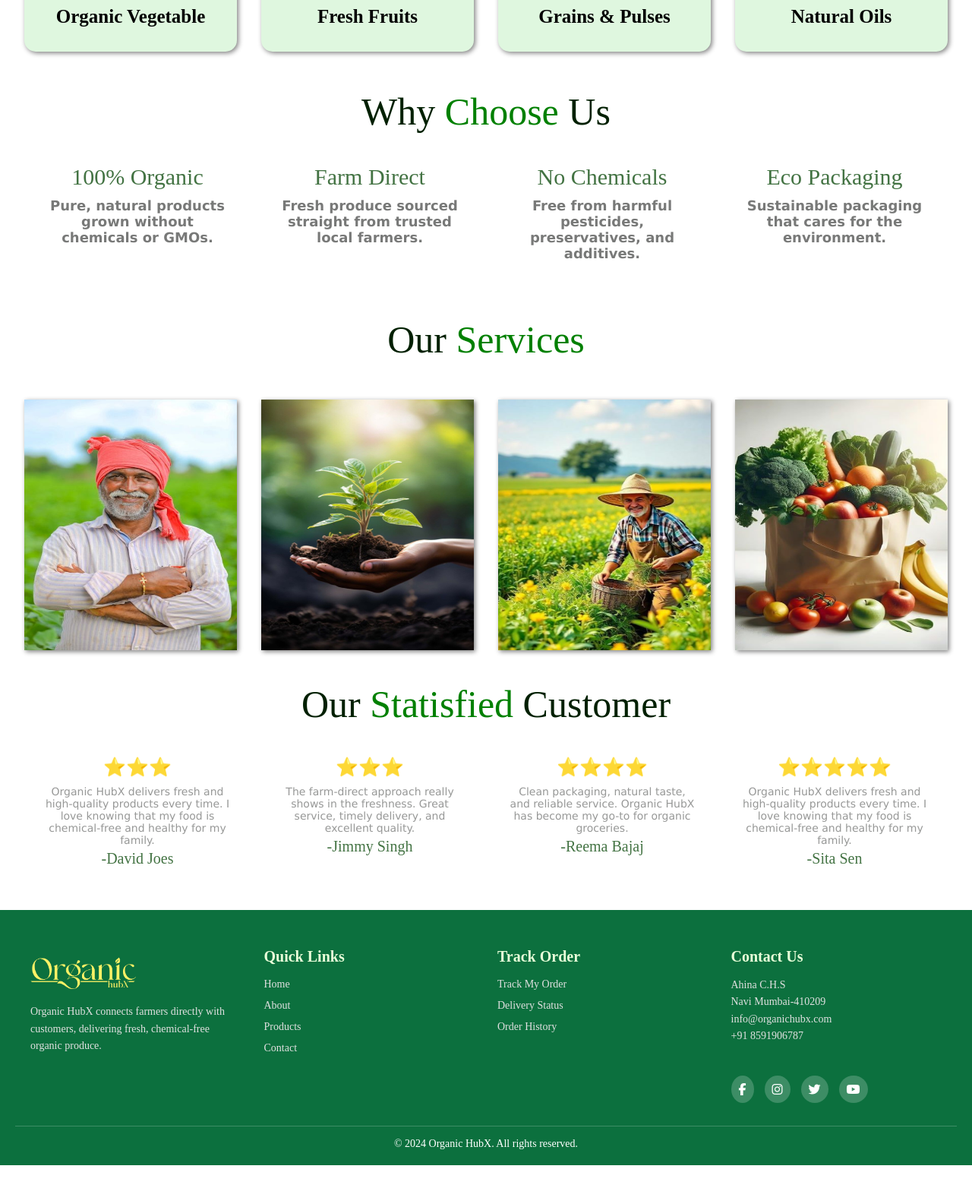
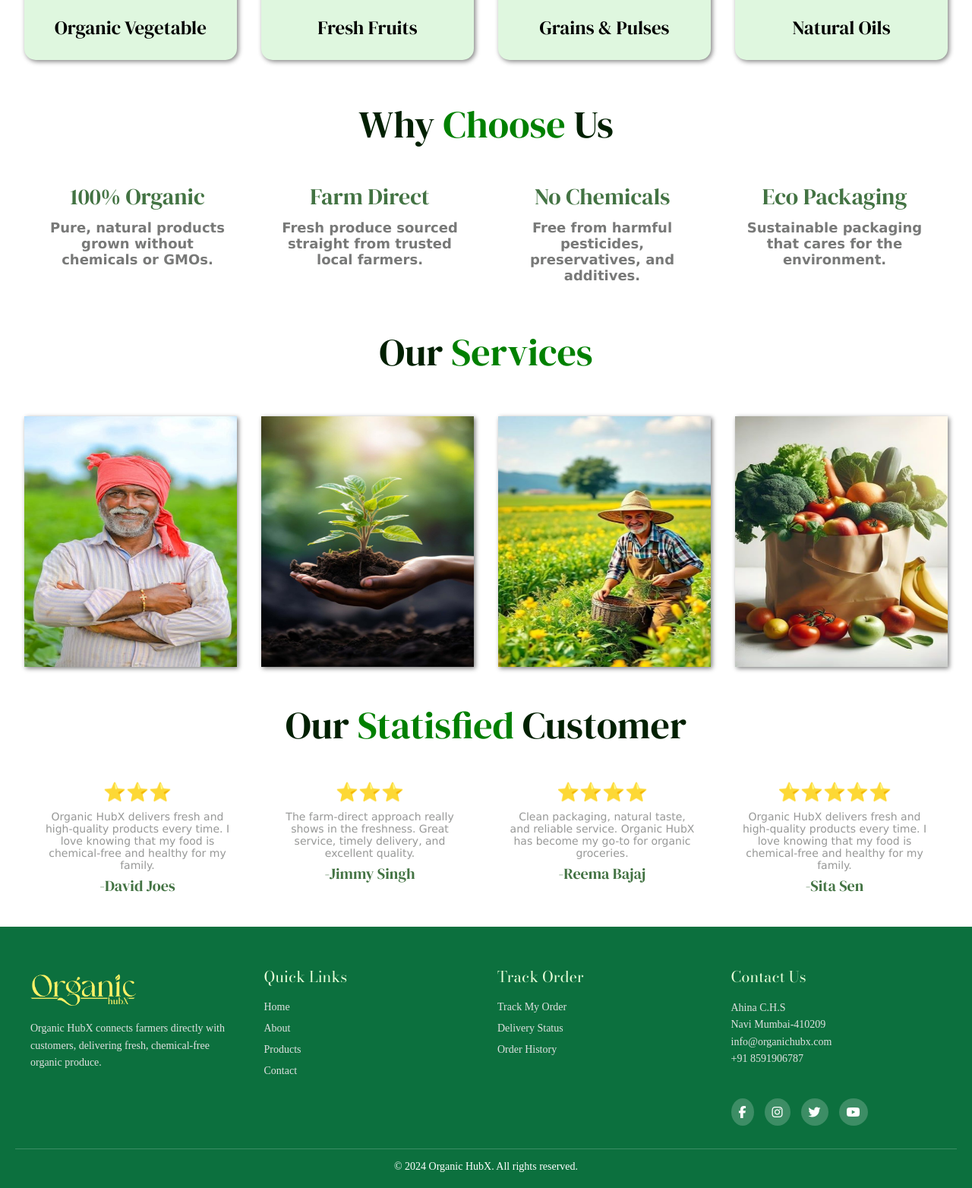
Before and after one commit to palekarmanshri/Organic-HubX, a Django app: page / in a window 1280 px wide. Shown: the part 1770-3334 px from the top of the page at 76% size. Before the commit the page ends 3304 px from the top, so only its background shows below. Run offline with Django 5.2, Linux system fonts and the light colour scheme; a user stored in the database is signed in; data comes from the database, SQL or seed files in the repository.

Commit message:
changes done

```diff
--- a/website/static/website/css/product.css
+++ b/website/static/website/css/product.css
@@ -6,9 +6,11 @@
 }
 
 .section-title {
-    font-family: Mogilte;
+    font-family: "Lora", serif;
+    font-optical-sizing: auto;
+    font-weight:bolder;
+    font-style: normal;
     text-align: center;
-    font-weight:lighter;
     font-size: 50px;
     margin:10px;
     color:rgb(1, 32, 1);
--- a/website/static/website/css/style.css
+++ b/website/static/website/css/style.css
@@ -231,7 +237,9 @@ section {
 }
 .card h4{
     text-align: center;
-    font-family: Henotica;
+    font-family: "DM Serif Display", serif;
+    font-weight: 400;
+    font-optical-sizing: auto;
     font-size: 25px;
 }
 #why-us{
@@ -241,9 +249,9 @@ section {
     /* border:1px solid black; */
 }
 #why-us h2{
-    font-family: Mogilte;
+    font-family: "DM Serif Display", serif;
+    font-weight: 400;
     text-align: center;
-    font-weight:lighter;
     font-size: 50px;
     color:rgb(1, 32, 1);
 }
@@ -264,8 +272,8 @@ section {
 }
 .txt h3{
     font-size: 30px;
-    font-family:Mogilte;
-    font-weight: lighter;
+    font-family: "DM Serif Display", serif;
+    font-weight: 400;
     color:rgb(67, 115, 67);
     text-align: center;
 }
@@ -283,9 +291,9 @@ section {
     /* border:1px solid black; */
 }
 #testimonials h2{
-    font-family: Mogilte;
+    font-family: "DM Serif Display", serif;
+    font-weight: 400;
     text-align: center;
-    font-weight:lighter;
     font-size: 50px;
     color:rgb(1, 32, 1);
 }
@@ -310,8 +318,8 @@ section {
 .cmt h3{
     font-size: 20px;
     margin-top: 5px;
-    font-family:Mogilte;
-    font-weight: lighter;
+    font-family: "DM Serif Display", serif;
+    font-weight: 400;
     color:rgb(67, 115, 67);
     text-align: center;
 }
@@ -357,9 +365,9 @@ section {
     /* border: 1px solid black; */
 }
 #services h2{
-    font-family: Mogilte;
+    font-family: "DM Serif Display", serif;
+    font-weight: 400;
     text-align: center;
-    font-weight:lighter;
     font-size: 50px;
     color:rgb(1, 32, 1);
 }
@@ -492,7 +503,9 @@ section {
 .footer-box h4 {
     margin-bottom: 15px;
     font-size: 20px;
-    font-family:Henotica;
+    font-family: "Bodoni Moda", serif;
+    font-optical-sizing: auto;
+    font-weight: lighter;
     color: #e8ffd9;
 }
 
--- a/website/templates/website/home.html
+++ b/website/templates/website/home.html
@@ -7,6 +7,13 @@
     <title>Organic HubX</title>
     <link rel="stylesheet" href="{% static 'website/css/style.css' %}">
     <link rel="stylesheet" href="https://cdnjs.cloudflare.com/ajax/libs/font-awesome/6.5.0/css/all.min.css">
+    <link rel="preconnect" href="https://fonts.googleapis.com">
+    <link rel="preconnect" href="https://fonts.gstatic.com" crossorigin>
+    <link href="https://fonts.googleapis.com/css2?family=Lora:ital,wght@0,400..700;1,400..700&display=swap" rel="stylesheet">
+    <link href="https://fonts.googleapis.com/css2?family=Bodoni+Moda:ital,opsz,wght@0,6..96,400..900;1,6..96,400..900&display=swap" rel="stylesheet">
+    <link href="https://fonts.googleapis.com/css2?family=DM+Serif+Display:ital@0;1&display=swap" rel="stylesheet">
+
+
 </head>
 <body>
 <!-- MAIN HERO SECTION -->
```
Also changed, not shown: other parts of website/static/website/css/style.css (+26 -16 lines).
